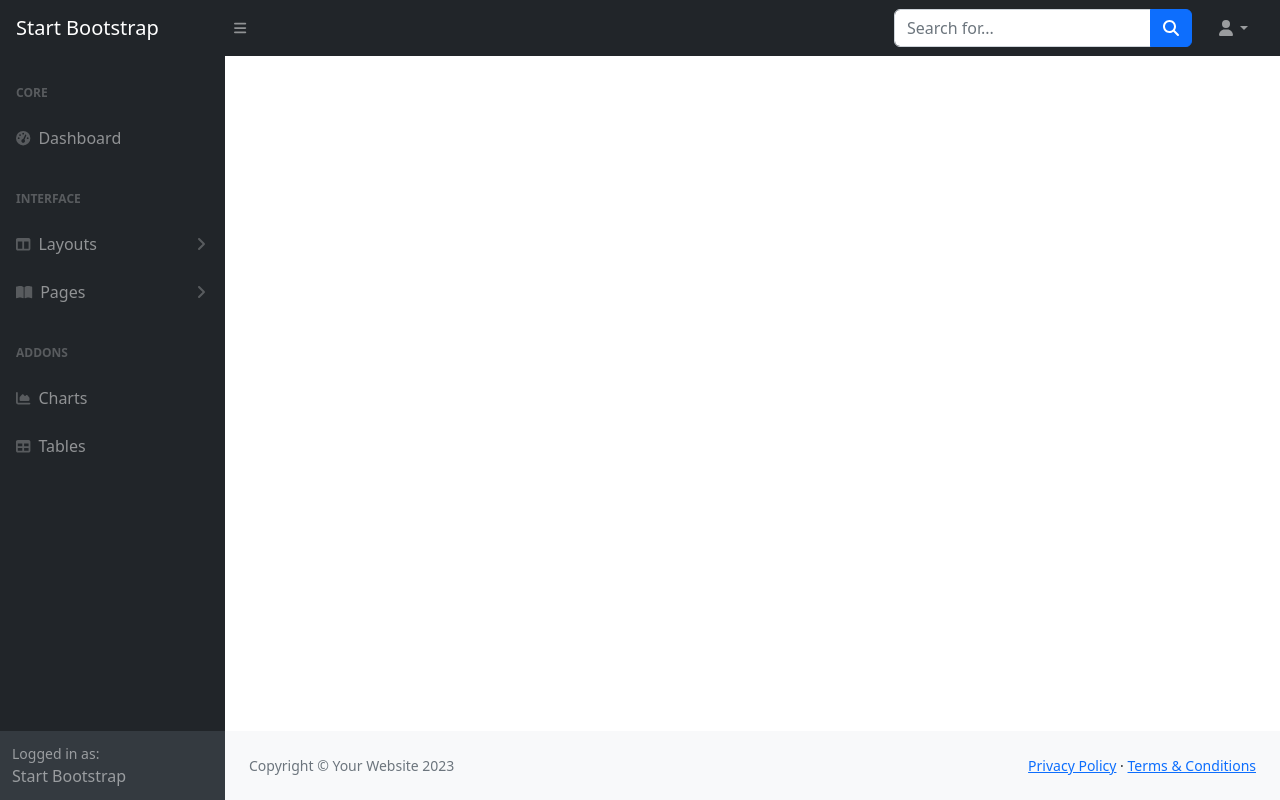
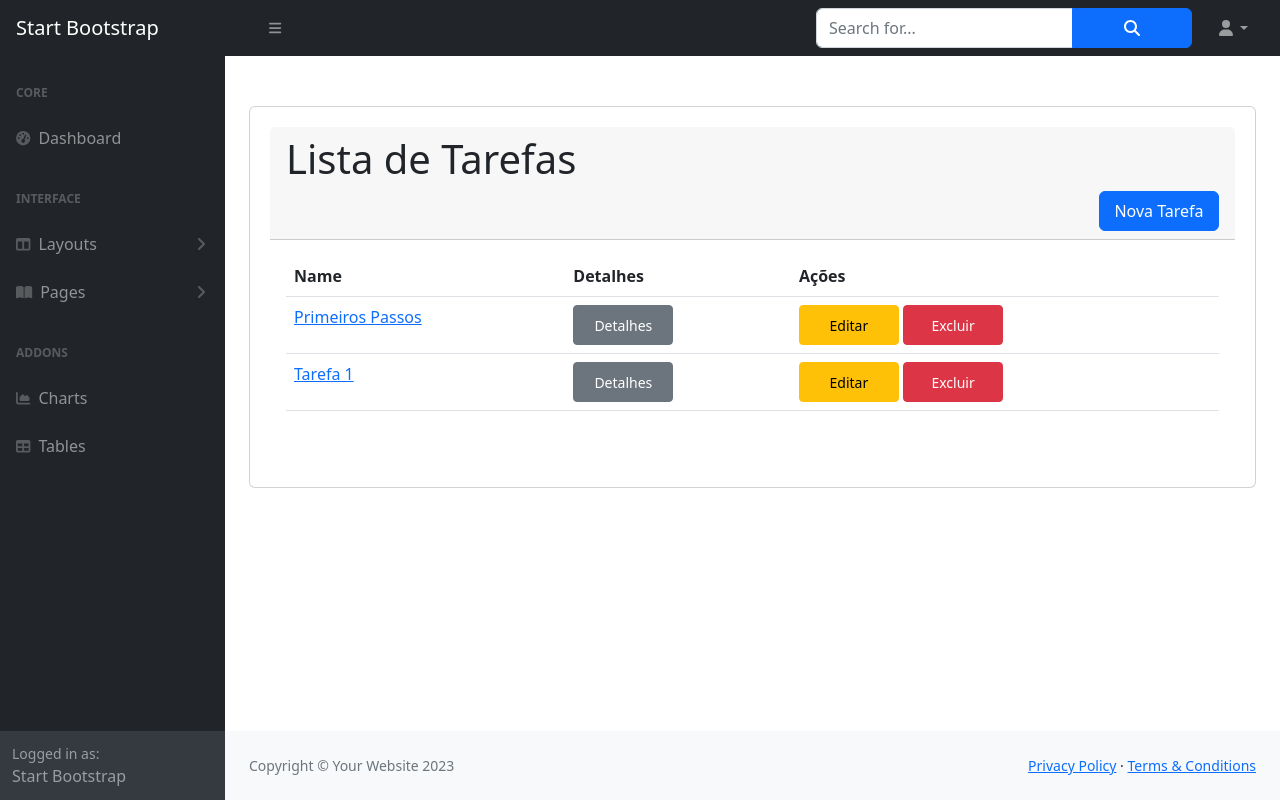
Before and after one commit to Marcos-felip/Gestao-de-Tarefas-Colaborativa, a Django app: page /users/home/ in a window 1280 px wide. Run offline with Django 5.2, Linux system fonts and the light colour scheme; some libraries are stand-ins or nearby versions.

Commit message:
estilizacao lista de tarefas

```diff
--- /dev/null
+++ b/static/css/styles-tarefa.css
@@ -0,0 +1,14 @@
+.card {
+    padding: 20px;
+    margin-top: 50px;
+  }
+
+.btn{
+    width: 100px;
+    height: 40px;
+}
+
+.btn.btn-primary{
+    float:right;
+    width: 120px;
+}
--- a/templates/dashboard/base.html
+++ b/templates/dashboard/base.html
@@ -9,13 +9,15 @@
         <meta name="author" content="" />
         <title>Dashboard - SB Admin</title>
         <link href="https://cdn.jsdelivr.net/npm/simple-datatables@7.1.2/dist/style.min.css" rel="stylesheet" />
+        <link rel="stylesheet" href="https://cdn.jsdelivr.net/npm/bootstrap@5.2.3/dist/css/bootstrap.min.css" integrity="sha384-rbsA2VBKQhggwzxH7pPCaAqO46MgnOM80zW1RWuH61DGLwZJEdK2Kadq2F9CUG65"
+        crossorigin="anonymous">
         <link href="{% static 'css/styles.css' %}" rel="stylesheet" />
+        <link href="{% static 'css/styles-tarefa.css' %}" rel="stylesheet" />
         <script src="https://use.fontawesome.com/releases/v6.3.0/js/all.js" crossorigin="anonymous"></script>
 
         {% block extrahead %}{% endblock %}
     </head>
     <body class="sb-nav-fixed">
-
         <div id="layoutSidenav">
             {% include "sidebar.html" %}
             {% include "navbar.html" %}
@@ -23,6 +25,7 @@
                 <main>
                     <div class="container-fluid px-4">
                         {% block content %}
+                        {% include "tarefas.html" %}
                         {% endblock %}
                     </div>
                 </main>
--- /dev/null
+++ b/templates/dashboard/tarefas.html
@@ -0,0 +1,36 @@
+<div class="card">
+    <div class="card-header">
+      <h1>Lista de Tarefas</h1>
+      <button class="btn btn-primary">Nova Tarefa</button>
+    </div>
+    <div class="card-body">
+      <table class="table">
+        <thead>
+          <tr>
+            <th>Name</th>
+            <th>Detalhes</th>
+            <th>Ações</th>
+          </tr>
+        </thead>
+        <tbody>
+          <tr>
+            <td><a href="">Primeiros Passos</a></td>
+            <td><button class="btn btn-secondary btn-sm">Detalhes</button></td>
+            <td>
+              <button class="btn btn-warning btn-sm">Editar</button>
+              <button class="btn btn-danger btn-sm">Excluir</button>
+            </td>
+          </tr>
+          <tr>
+            <td><a href="">Tarefa 1</a></td>
+            <td><button class="btn btn-secondary btn-sm">Detalhes</button></td>
+            <td>
+              <button class="btn btn-warning btn-sm">Editar</button>
+              <button class="btn btn-danger btn-sm">Excluir</button>
+            </td>
+          </tr>
+        </tbody>
+      </table>
+
+    </div>
+  </div>
--- a/users/views.py
+++ b/users/views.py
@@ -1,5 +1,13 @@
 from django.views.generic.base import TemplateView
+from django.contrib.auth.decorators import login_required
+from .models import Organization
 
 
 class home(TemplateView):
     template_name='base.html'
+
+@login_required
+def user_profile_view(request):
+    user = request.user
+    organization = Organization.objects.filter(owner=user).first()
+    return render(request, 'profile.html', {'organization': organization})
```
Also changed, not shown: projeto/settings.py (+10 -0 lines), users/models.py (+5 -5 lines), users/signals.py (added, +9 -0 lines), db.sqlite3.
